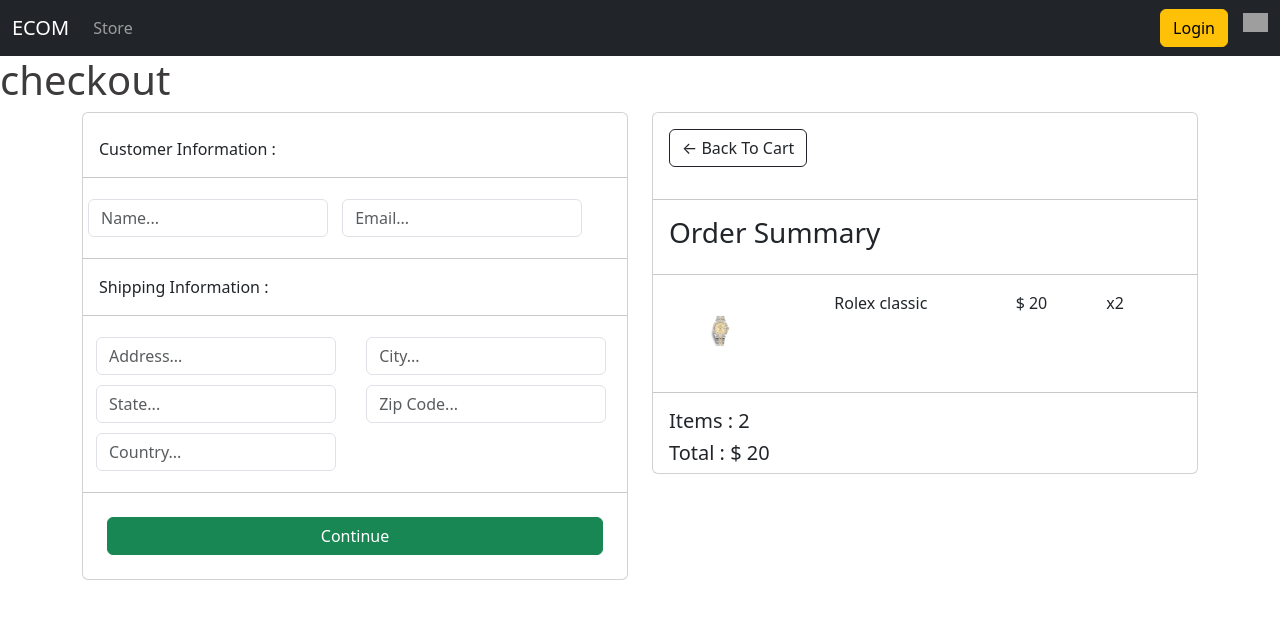
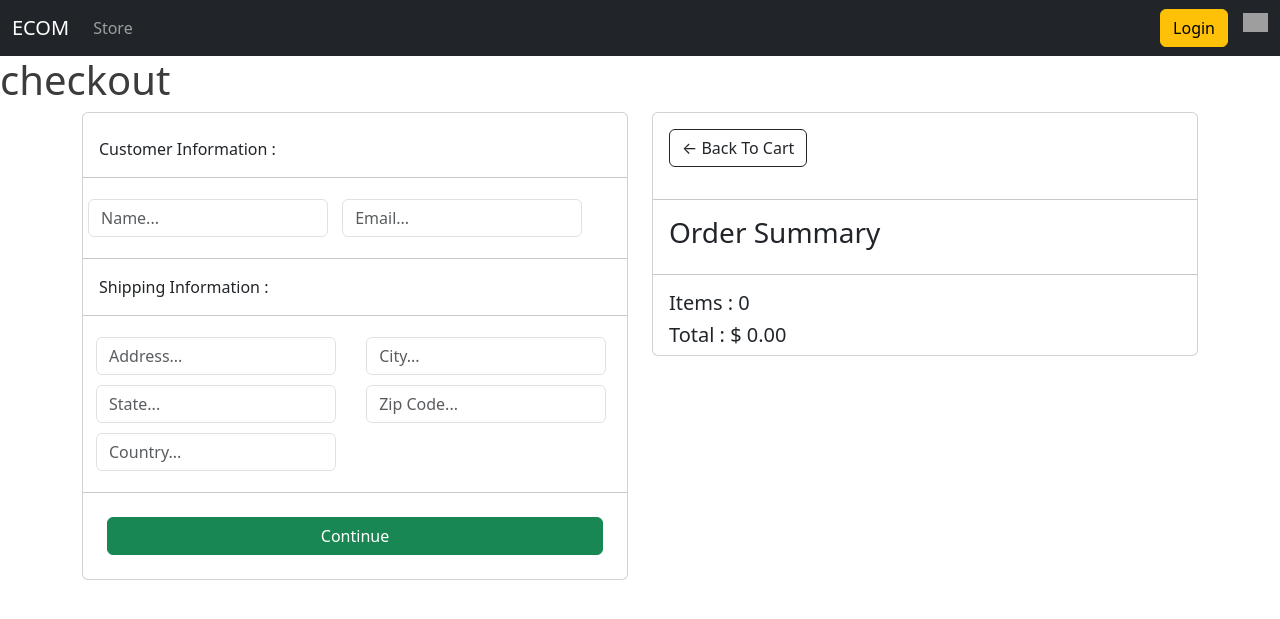
Before and after one commit to isurumanoddev/Ecommerce_Website, a Django app: page /checkout/ in a window 1280 px wide. Shown: the top 619 px of the page. Run offline with Django 4.2, Linux system fonts and the light colour scheme; grey boxes are pictures that could not be loaded.

Commit message:
edit cart and checkout

```diff
--- a/store/views.py
+++ b/store/views.py
@@ -16,17 +16,26 @@ def cart(request):
     if request.user.is_authenticated:
         customer = request.user.customer
         print(customer)
-        order ,created = Order.objects.get_or_create(customer=customer,complete=False)
+        order, created = Order.objects.get_or_create(customer=customer, complete=False)
         items = order.orderitem_set.all()
     else:
         items = []
+        order = {"get_cart_total": 0, "get_cart_items": 0}
 
-    context = {"items":items}
+    context = {"items": items, "order": order}
     return render(request, "Cart.html", context)
 
 
 def checkout(request):
-    context = {}
+    if request.user.is_authenticated:
+        customer = request.user.customer
+        order, created = Order.objects.get_or_create(customer=customer, complete=False)
+        items = order.orderitem_set.all()
+    else:
+        items = []
+        order = {"get_cart_total": 0, "get_cart_items": 0}
+
+    context = {"items": items, "order": order}
     return render(request, "Checkout.html", context)
 
 
@@ -43,7 +52,7 @@ def user_login(request):
         user = authenticate(request, username=username, password=password)
 
         if user is not None:
-            login(request,user)
+            login(request, user)
             return redirect("store")
     context = {}
     return render(request, "login.html", context)
--- a/templates/Checkout.html
+++ b/templates/Checkout.html
@@ -79,17 +79,19 @@
 					<hr/>
 					<h3 class="px-3">Order Summary</h3>
 					<hr/>
-					<div class="cart-row ">
-						<div style="flex: 2"><img src="{% static "images/b.webp" %}" class="row-image p-3 "></div>
-						<div style="flex: 2"><p> Rolex classic</p></div>
-						<div style="flex: 1"><p>$ 20</p></div>
-						<div style="flex: 1"><p>x2</p></div>
+					{% for item in items %}
+						<div class="cart-row ">
+							<div style="flex: 2"><img src="{{ item.product.imageURL }}" class="row-image "></div>
+							<div style="flex: 2">{{ item.product.name }}</div>
+							<div style="flex: 1">$ {{ item.product.price|floatformat:2 }}</div>
+							<div style="flex: 1">{{ item.quantity }}</div>
+							<div class="pt-1" style="flex: 1">$ {{ item.get_total }}</div>
+						</div>
+						<hr/>
+					{% endfor %}
 
-					</div>
-					<hr/>
-
-					<h5 class="card-title px-3">Items : 2</h5>
-					<h5 class="card-title px-3">Total : $ 20</h5>
+					<h5 class="card-title px-3">Items : {{ order.get_cart_items }}</h5>
+					<h5 class="card-title px-3">Total : $ {{ order.get_cart_total|floatformat:2 }}</h5>
 
 
 				</div>
--- a/templates/NavBar.html
+++ b/templates/NavBar.html
@@ -40,16 +40,17 @@
 				<div class="form-inline my-2 my-lg-0 d-flex justify-content-end">
 
 					{% if request.user.is_authenticated %}
-						<h3  class="mx-3 text-light">hello {{ request.user.username }} </h3>
+						<h3 class="mx-3 text-light">hello {{ request.user.username }} </h3>
 						<a href="{% url "logout" %}" class="btn btn-warning">Logout</a>
 					{% else %}
 						<a href="{% url "login" %}" class="btn btn-warning">Login</a>
 					{% endif %}
+
 					<a href="{% url "cart" %}">
 						<img src="{% static "images/c.png" %}" id="cart-icon">
 						{#						<p id="cart-total">0</p>#}
+					</a>
 
-					</a>
 				</div>
 
 			</div>
```
Also changed, not shown: templates/Cart.html (+5 -10 lines), db.sqlite3.
